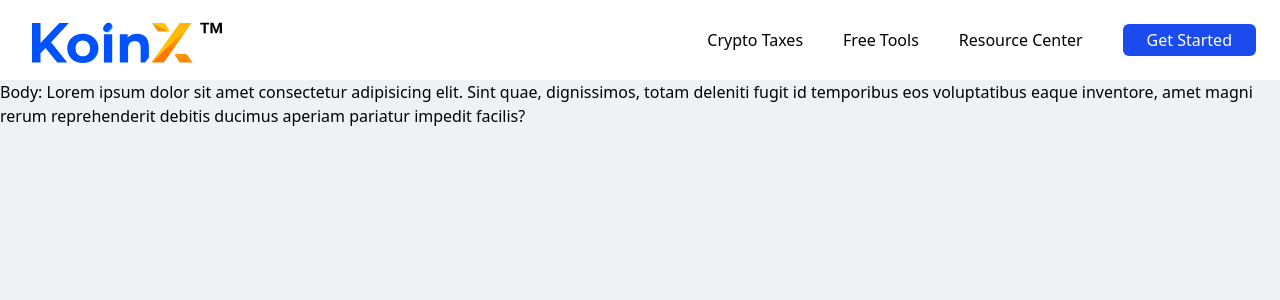
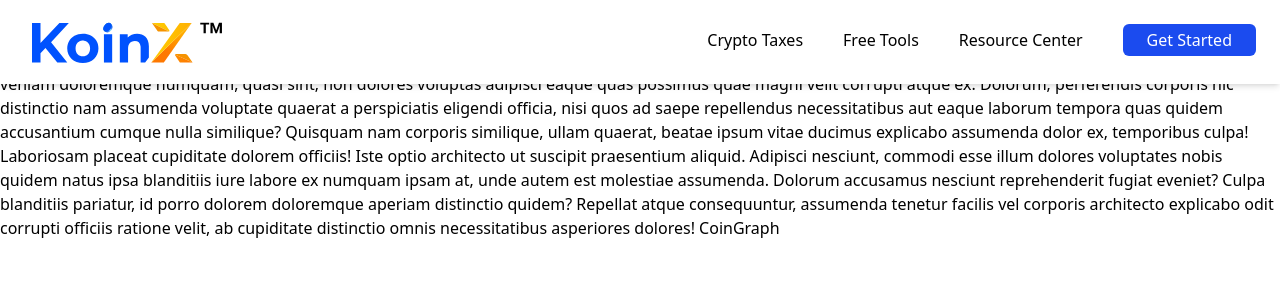
Before and after one commit to Bhupendrachouhan19/Realtime-Crypto-Tracker, a React (Create React App) app: page /coin in a window 1280 px wide. Shown: the top 300 px of the page. Built offline with nearby package versions, Linux system fonts and the light colour scheme.

Commit message:
Menu button not working.

```diff
--- a/package.json
+++ b/package.json
@@ -5,6 +5,7 @@
   "dependencies": {
     "react": "^18.2.0",
     "react-dom": "^18.2.0",
+    "react-router-dom": "^6.22.2",
     "react-scripts": "5.0.1"
   },
   "scripts": {
--- a/src/App.js
+++ b/src/App.js
@@ -1,13 +1,32 @@
 import React from 'react'
-import Header from './components/Header/Header'
+import AppLayout from './components/AppLayout'
+import { createBrowserRouter, RouterProvider } from 'react-router-dom'
+import CoinGraph from './components/Body/LeftBody/CoinGraph/CoinGraph'
+import Error from './components/Error/Error'
 import Body from './components/Body/Body'
 
 const App = () => {
+
+  const router = createBrowserRouter([
+    {
+      path: "/",
+      element: <AppLayout />,
+      children: [
+        {
+          path: "/",
+          element: <Body />,
+        },
+        {
+          path: "/coin",
+          element: <CoinGraph />,
+        }
+      ],
+      errorElement: <Error />
+    }
+  ])
+
   return (
-    <div className='App'>
-      <Header/>
-      <Body/>
-    </div>
+    <RouterProvider router={router} />
   )
 }
 
--- /dev/null
+++ b/src/components/AppLayout.js
@@ -0,0 +1,14 @@
+import React from "react";
+import Header from "./Header/Header";
+import { Outlet } from "react-router-dom";
+
+const AppLayout = () => {
+  return (
+    <div className="AppLayout">
+      <Header />
+      <Outlet />
+    </div>
+  );
+};
+
+export default AppLayout;
--- a/src/components/Body/Body.js
+++ b/src/components/Body/Body.js
@@ -2,11 +2,29 @@ import React from "react";
 
 const Body = () => {
   return (
-    <div className="bg-[#eff2f5] w-full h-screen fixed md:top-20">
-      Body: Lorem ipsum dolor sit amet consectetur adipisicing elit. Sint quae,
-      dignissimos, totam deleniti fugit id temporibus eos voluptatibus eaque
-      inventore, amet magni rerum reprehenderit debitis ducimus aperiam pariatur
-      impedit facilis?
+    <div className="">
+      Body: Lorem ipsum dolor sit, amet consectetur adipisicing elit. Voluptates
+      fuga officia vero, natus eligendi, similique voluptas non ipsum molestiae
+      perspiciatis earum omnis tempore sint asperiores reiciendis ut accusamus
+      exercitationem cumque odit placeat! Iusto repellat aliquid velit placeat,
+      quasi maxime asperiores minima hic doloremque laborum optio fugiat
+      perferendis impedit veritatis a rerum voluptas culpa reprehenderit aliquam
+      earum, voluptatibus quis ex deleniti. Accusamus, ut! Asperiores corporis
+      veniam doloremque numquam, quasi sint, non dolores voluptas adipisci eaque
+      quas possimus quae magni velit corrupti atque ex. Dolorum, perferendis
+      corporis hic distinctio nam assumenda voluptate quaerat a perspiciatis
+      eligendi officia, nisi quos ad saepe repellendus necessitatibus aut eaque
+      laborum tempora quas quidem accusantium cumque nulla similique? Quisquam
+      nam corporis similique, ullam quaerat, beatae ipsum vitae ducimus
+      explicabo assumenda dolor ex, temporibus culpa! Laboriosam placeat
+      cupiditate dolorem officiis! Iste optio architecto ut suscipit praesentium
+      aliquid. Adipisci nesciunt, commodi esse illum dolores voluptates nobis
+      quidem natus ipsa blanditiis iure labore ex numquam ipsam at, unde autem
+      est molestiae assumenda. Dolorum accusamus nesciunt reprehenderit fugiat
+      eveniet? Culpa blanditiis pariatur, id porro dolorem doloremque aperiam
+      distinctio quidem? Repellat atque consequuntur, assumenda tenetur facilis
+      vel corporis architecto explicabo odit corrupti officiis ratione velit, ab
+      cupiditate distinctio omnis necessitatibus asperiores dolores! Body:
     </div>
   );
 };
--- a/src/components/Body/LeftBody/CoinGraph/CoinGraph.js
+++ b/src/components/Body/LeftBody/CoinGraph/CoinGraph.js
@@ -2,8 +2,32 @@ import React from 'react'
 
 const CoinGraph = () => {
   return (
-    <div>CoinGraph</div>
-  )
+    <div>
+       Lorem ipsum dolor sit, amet consectetur adipisicing elit. Voluptates
+      fuga officia vero, natus eligendi, similique voluptas non ipsum molestiae
+      perspiciatis earum omnis tempore sint asperiores reiciendis ut accusamus
+      exercitationem cumque odit placeat! Iusto repellat aliquid velit placeat,
+      quasi maxime asperiores minima hic doloremque laborum optio fugiat
+      perferendis impedit veritatis a rerum voluptas culpa reprehenderit aliquam
+      earum, voluptatibus quis ex deleniti. Accusamus, ut! Asperiores corporis
+      veniam doloremque numquam, quasi sint, non dolores voluptas adipisci eaque
+      quas possimus quae magni velit corrupti atque ex. Dolorum, perferendis
+      corporis hic distinctio nam assumenda voluptate quaerat a perspiciatis
+      eligendi officia, nisi quos ad saepe repellendus necessitatibus aut eaque
+      laborum tempora quas quidem accusantium cumque nulla similique? Quisquam
+      nam corporis similique, ullam quaerat, beatae ipsum vitae ducimus
+      explicabo assumenda dolor ex, temporibus culpa! Laboriosam placeat
+      cupiditate dolorem officiis! Iste optio architecto ut suscipit praesentium
+      aliquid. Adipisci nesciunt, commodi esse illum dolores voluptates nobis
+      quidem natus ipsa blanditiis iure labore ex numquam ipsam at, unde autem
+      est molestiae assumenda. Dolorum accusamus nesciunt reprehenderit fugiat
+      eveniet? Culpa blanditiis pariatur, id porro dolorem doloremque aperiam
+      distinctio quidem? Repellat atque consequuntur, assumenda tenetur facilis
+      vel corporis architecto explicabo odit corrupti officiis ratione velit, ab
+      cupiditate distinctio omnis necessitatibus asperiores dolores!
+      CoinGraph
+    </div>
+  );
 }
 
 export default CoinGraph
--- /dev/null
+++ b/src/components/Error/Error.js
@@ -0,0 +1,16 @@
+import { useRouteError } from "react-router-dom";
+
+const Error = () => {
+  const err = useRouteError();
+  console.log(err);
+
+  return (
+    <div>
+      <h1>Error {err.status} :_(</h1>
+      <h2>Requested Page {err.statusText}</h2>
+      <p>OOPs Something went wrong!!!</p>
+    </div>
+  );
+};
+
+export default Error;
```
Also changed, not shown: 1 other file (tests, documents, lock files or other folders).
